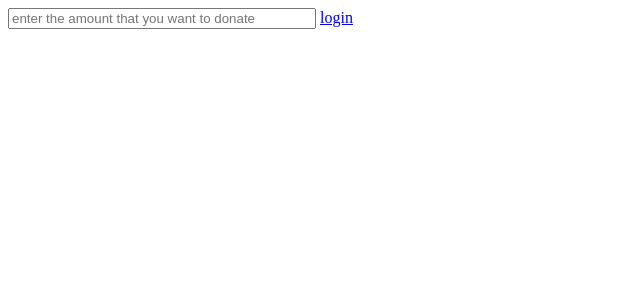
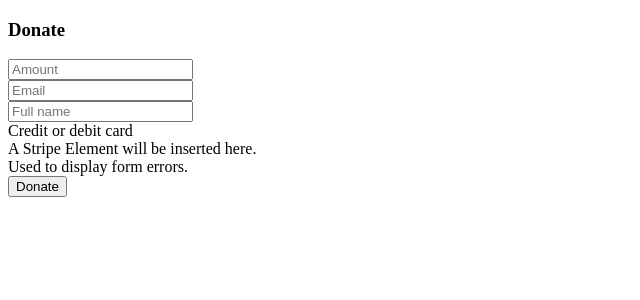
Before and after one commit to ketul-pandya/CHANGE_LIVES, a Django app: page /signup in a window 1280 px wide. Shown: the top 300 px of the page, without its empty margins (0-640 px from the left). Run offline with Django 4.2, Linux system fonts and the light colour scheme; some libraries are stand-ins or nearby versions.

Commit message:
second changes in project

```diff
--- a/change_lives1/change_lives_app1/models.py
+++ b/change_lives1/change_lives_app1/models.py
@@ -33,3 +33,6 @@ class Registration(models.Model):
     email=models.CharField(max_length=25)
     password=models.CharField(max_length=25)
     author_name=models.CharField(max_length=100)
+
+    def __str__(self):
+        return self.name
--- a/change_lives1/change_lives_app1/views.py
+++ b/change_lives1/change_lives_app1/views.py
@@ -69,22 +69,24 @@ def success(request):
     return render(request,'success.html')
 
 
+# old payment method
 
-def payment(request):
-    stripe.api_key=settings.STRIPE_PRIVATE_KEY
-    session=stripe.checkout.Session.create(payment_method_types=['card'],
-            line_items=[{
-                'price':'price_1Mn3zNSB9lTxkE9Qe0S0uTun',
-                'quantity':1,
-            }],
-            mode='payment',
-            success_url=request.build_absolute_uri(reverse('contact')),
-            cancel_url=request.build_absolute_uri(reverse('index')),)
-    context={
-        'session_id':session.id,
-        'stripe_public_key':settings.STRIPE_PUBLIC_KEY
-        }
-    return render(request,'payment.html',context)
+
+# def payment(request):
+#     stripe.api_key=settings.STRIPE_PRIVATE_KEY
+#     session=stripe.checkout.Session.create(payment_method_types=['card'],
+#             line_items=[{
+#                 'price':'price_1Mn3zNSB9lTxkE9Qe0S0uTun',
+#                 'quantity':1,
+#             }],
+#             mode='payment',
+#             success_url=request.build_absolute_uri(reverse('contact')),
+#             cancel_url=request.build_absolute_uri(reverse('index')),)
+#     context={
+#         'session_id':session.id,
+#         'stripe_public_key':settings.STRIPE_PUBLIC_KEY
+#         }
+#     return render(request,'payment.html',context)
 
 def registrationn(request):
     if request.method=="POST":
@@ -107,3 +109,59 @@ def registrationn(request):
             return render(request,'about.html')
 
     return render(request,'registration.html')
+
+
+
+def payment(request):
+    stripe.api_key = settings.STRIPE_PRIVATE_KEY
+
+    if request.method == "POST":
+            amount = int(request.POST["amount"])
+                #Create customer
+            try:
+                customer = stripe.Customer.create(
+			                           email=request.POST.get("email"),
+			                           name=request.POST.get("full_name"),
+			                           description="Test donation",
+                                    source=request.POST['stripeToken']
+			                           )
+
+            except stripe.error.CardError as e:
+                return HttpResponse("<h1>There was an error charging your card:</h1>"+str(e))
+
+            except stripe.error.RateLimitError as e:
+                     # handle this e, which could be stripe related, or more generic
+                return HttpResponse("<h1>Rate error!</h1>")
+
+            except stripe.error.InvalidRequestError as e:
+                return HttpResponse("<h1>Invalid requestor!</h1>")
+
+            except stripe.error.AuthenticationError as e:
+                return HttpResponse("<h1>Invalid API auth!</h1>")
+
+            except stripe.error.StripeError as e:
+                return HttpResponse("<h1>Stripe error!</h1>")
+
+            except Exception as e:
+                pass
+
+
+
+                #Stripe charge
+            charge = stripe.Charge.create(
+                       customer=customer,
+			              amount=int(amount)*100,
+			              currency='usd',
+			              description="Test donation"
+                     )
+            transRetrive = stripe.Charge.retrieve(
+                           charge["id"],
+                           api_key="sk_test_51Mn3vTSB9lTxkE9QXNVfmKrpK2Biav5SxinzixgQOgxXjkODLvjCYBiCkhJctdE0G6i3HTU0rPqzcan1GtJiQOUx001bFFtbDl"
+                        )
+            charge.save() # Uses the same API Key.
+            return redirect("success")
+
+
+
+
+    return render(request, "payment.html")
--- a/change_lives1/templates/payment.html
+++ b/change_lives1/templates/payment.html
@@ -1,3 +1,4 @@
+{%load static%}
 <!DOCTYPE html>
 <html lang="en">
 
@@ -6,17 +7,71 @@
     <meta http-equiv="X-UA-Compatible" content="IE=edge">
     <meta name="viewport" content="width=device-width, initial-scale=1.0">
     <title>payment_with_stripe</title>
+
+    <!-- <link rel="stylesheet" href="{% static 'main/bootstrap/css/bootstrap.min.css' %}">
+    <link rel="stylesheet" href="{% static 'main/fonts/fontawesome-all.min.css' %}">
+    <link rel="stylesheet" href="{% static 'main/fonts/font-awesome.min.css' %}">
+    <link rel="stylesheet" href="{% static 'main/fonts/ionicons.min.css' %}">
+    <link rel="stylesheet" href="{% static 'main/fonts/ionicons.min.css' %}">
+    <link rel="stylesheet" href="{% static 'main/css/Footer-Dark.css' %}">
+    <link rel="stylesheet" href="{% static 'main/css/Navigation-with-Search.css' %}">
+    <link rel="stylesheet" href="{% static 'main/fonts/material-icons.min.css' %}">
+    <link rel="stylesheet" href="{% static 'main/fonts/fontawesome5-overrides.min.css' %}">
+    <link rel="stylesheet" href="{% static 'main/css/search_popup.css' %}">
+    <link rel="stylesheet" href="{% static 'main/css/Contact-Form-Clean.css' %}">
+    <link rel="stylesheet" href="{% static 'main/css/styles.min.css' %}"> -->
+    <script src="https://js.stripe.com/v3/"></script>
 </head>
 
 <body>
-    <input type="number" placeholder="enter the amount that you want to donate" style="width:300px">
+
+    <!-- the previous method of payment -->
+
+
+    <!-- <input type="number" placeholder="enter the amount that you want to donate" style="width:300px">
     {% if user.is_authenticated %}
     <button id="buy_now_btn"><a href="/payment">payy</a></button>
     {% else %}
     <a href="/login">login</a>
-    {% endif %}
+    {% endif %} -->
 
-    <script src="https://js.stripe.com/v3/"></script>
+
+
+
+    <div class="contact-clean">
+        <h3 class="text-center text-dark">Donate</h3>
+        <form action="" style="width:100%; max-width:100%;" method="post" id="payment-form">
+            {% csrf_token %}
+            <div class="illustration"><i class="icon ion-ios-navigate"></i></div>
+            <div class="form-group"><input class="form-control" type="number" name="amount" id="amount"
+                    placeholder="Amount"></div>
+            <div class="form-group"><input class="form-control" type="email" name="email" placeholder="Email"></div>
+            <div class="form-group"><input class="form-control" type="text" name="full_name" placeholder="Full name">
+            </div>
+
+            <div>
+
+                <label for="card-elemenst">
+                    Credit or debit card
+                </label>
+                <div id="card-element">
+                    A Stripe Element will be inserted here.
+                </div>
+
+                Used to display form errors.
+                <div id="card-errors" role="alert"></div>
+
+            </div>
+
+            <div class="form-group"><button class="btn btn-primary btn-block" type="submit">Donate</button></div>
+        </form>
+    </div>
+
+
+
+
+    <!-- the previous method of payment -->
+    <!-- <script src="https://js.stripe.com/v3/"></script>
     <script>
         const sessionID = "{{ session_id }}";
         var stripe = Stripe('pk_test_51Mn3vTSB9lTxkE9Qg9qJEXyZpE2227HklWNepD405zCJc6nPXaJhVIB1dkYHhpL7DO5nIn7qERyO6UQMUQIz4vzN0049hoXUNK');
@@ -27,6 +82,78 @@
             });
         });
 
+    </script> -->
+
+    <script>
+        var stripe = Stripe('pk_test_51Lx8w7FIEDXjR5hTZUt2jYlXhBlo9Z2eSbmTGUdYFAm8BLCmW0o2SUaReGd0J6eIiouyzNDGmDy6cTzZuzMvlOTC00lciIec9o');
+
+        // Create an instance of Elements.
+        var elements = stripe.elements();
+
+        // Custom styling can be passed to options when creating an Element.
+        // (Note that this demo uses a wider set of styles than the guide below.)
+        var style = {
+            base: {
+                color: '#32325d',
+                fontFamily: '"Helvetica Neue", Helvetica, sans-serif',
+                fontSmoothing: 'antialiased',
+                fontSize: '16px',
+                '::placeholder': {
+                    color: '#aab7c4'
+                }
+            },
+            invalid: {
+                color: '#fa755a',
+                iconColor: '#fa755a'
+            }
+        };
+
+        // Create an instance of the card Element.
+        var card = elements.create('card', { style: style });
+
+        // Add an instance of the card Element into the `card-element` <div>.
+        card.mount('#card-element');
+
+        // Handle real-time validation errors from the card Element.
+        card.addEventListener('change', function (event) {
+            var displayError = document.getElementById('card-errors');
+            if (event.error) {
+                displayError.textContent = event.error.message;
+            } else {
+                displayError.textContent = '';
+            }
+        });
+
+        // Handle form submission.
+        var form = document.getElementById('payment-form');
+        form.addEventListener('submit', function (event) {
+            event.preventDefault();
+
+            stripe.createToken(card).then(function (result) {
+                if (result.error) {
+                    // Inform the user if there was an error.
+                    var errorElement = document.getElementById('card-errors');
+                    errorElement.textContent = result.error.message;
+                } else {
+                    // Send the token to your server.
+                    stripeTokenHandler(result.token);
+                }
+            });
+        });
+
+        // Submit the form with the token ID.
+        function stripeTokenHandler(token) {
+            // Insert the token ID into the form so it gets submitted to the server
+            var form = document.getElementById('payment-form');
+            var hiddenInput = document.createElement('input');
+            hiddenInput.setAttribute('type', 'hidden');
+            hiddenInput.setAttribute('name', 'stripeToken');
+            hiddenInput.setAttribute('value', token.id);
+            form.appendChild(hiddenInput);
+
+            // Submit the form
+            form.submit();
+        }
     </script>
 </body>
 
```
Also changed, not shown: change_lives1/db.sqlite3.
